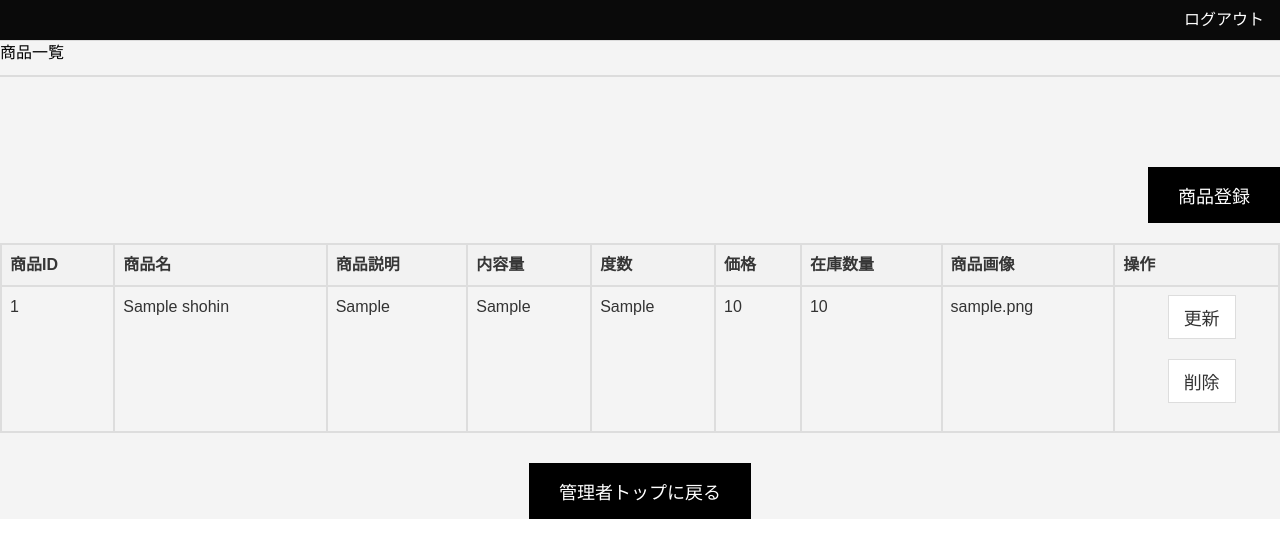
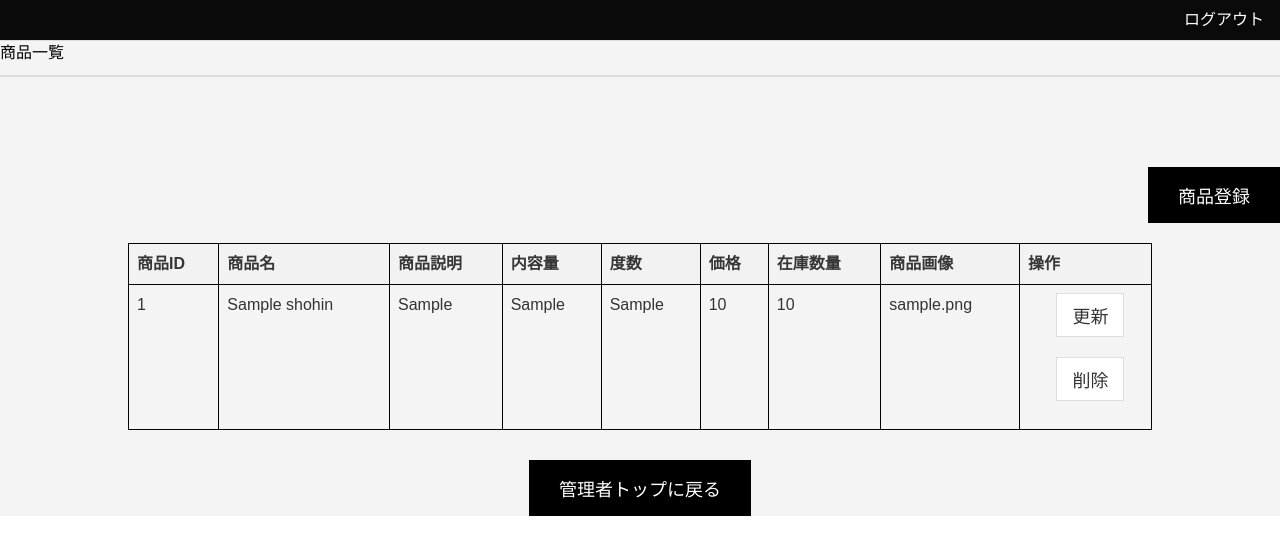
Before and after one commit to tatuki0121/remon, a PHP site: page /admin-shohinitiran.php in a window 1280 px wide. Shown: the top 558 px of the page. Run offline with PHP 8.4, Linux system fonts and the light colour scheme; tables that the repository leaves empty or names only in its code hold one stand-in row (values such as "Sample post").

Commit message:
管理者商品一覧

```diff
--- a/remondou/css/admin-shohinitiran.css
+++ b/remondou/css/admin-shohinitiran.css
@@ -35,24 +35,26 @@ input[type="submit"]:hover {
     background-color: #333;
 }
 
+
 table {
-    width: 100%;
+    width: 80%;
+    /* Adjusted width to match the second code */
+    margin: 0 auto;
     border-collapse: collapse;
-    margin-top: 20px;
+    margin-top: 10px;
+    margin-bottom: 20px;
 }
 
 th,
 td {
-    border: 2px solid #ddd;
-    /* Increase border width for better visibility */
+    border: 1px solid #000500;
     padding: 8px;
     text-align: left;
 }
 
 th {
     background-color: #f2f2f2;
-    border: 2px solid #ddd;
-    /* Also add border to header cells for consistency */
+    border: 1px solid #000500;
 }
 
 
```
